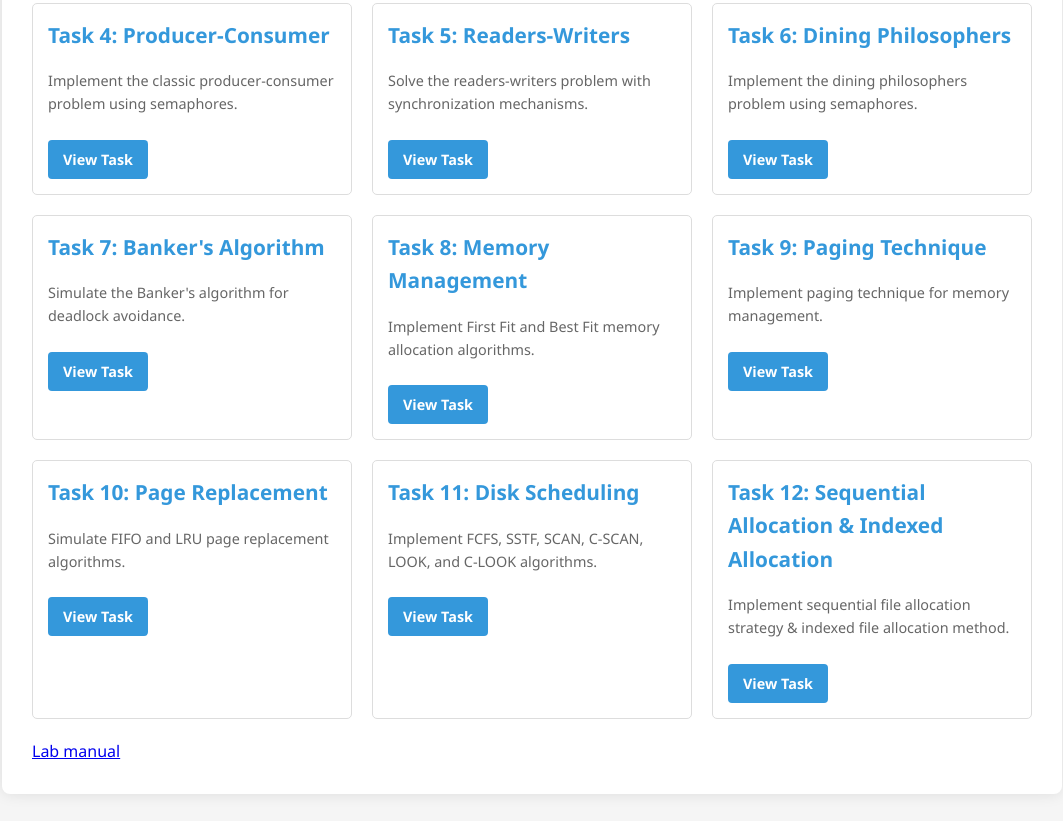
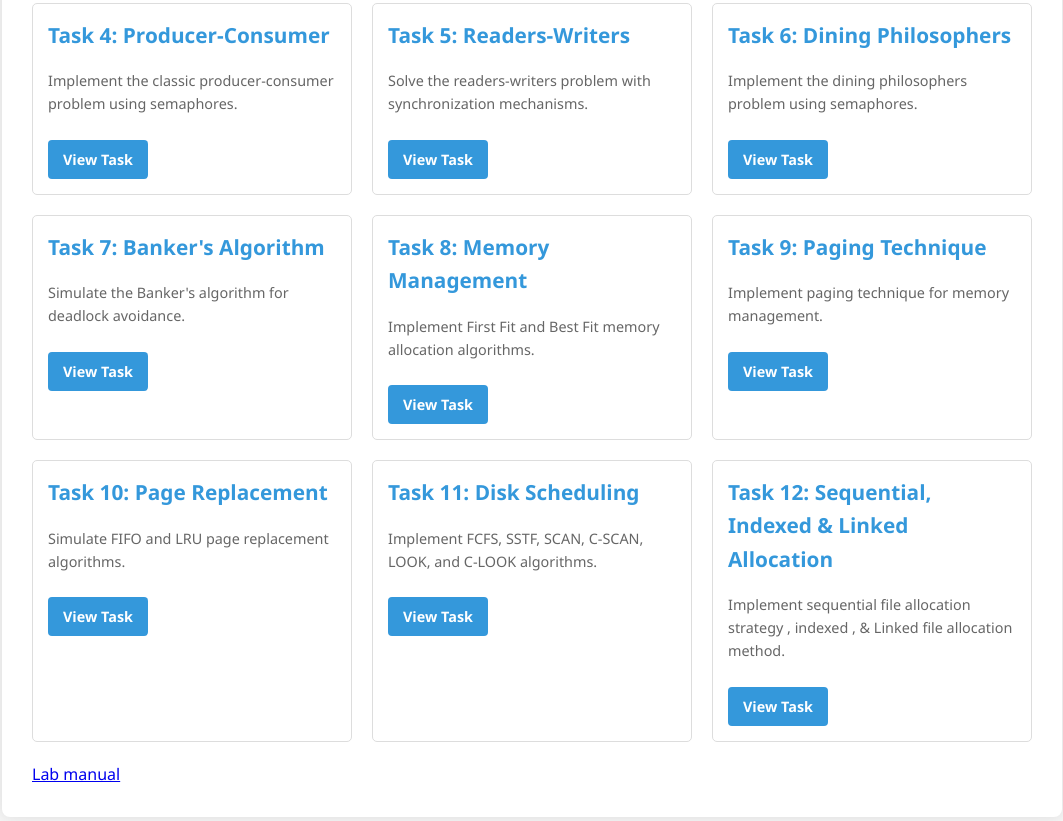
Before and after one commit to labinternal/osl, a plain HTML site: page index.html in a window 1280 px wide. Shown: the part 397-1218 px from the top of the page, without its empty margins (108-1171 px from the left). Drawn offline with Linux system fonts and the light colour scheme.

Commit message:
Update index.html

```diff
--- a/index.html
+++ b/index.html
@@ -170,8 +170,8 @@
 
             <!-- Task 12a -->
             <div class="task-card">
-                <h2>Task 12: Sequential Allocation & Indexed Allocation</h2>
-                <p>Implement sequential file allocation strategy & indexed file allocation method.</p>
+                <h2>Task 12: Sequential, Indexed & Linked Allocation</h2>
+                <p>Implement sequential file allocation strategy , indexed , & Linked file allocation method.</p>
                 <a href="task12.html">View Task</a>
             </div>
 
```
